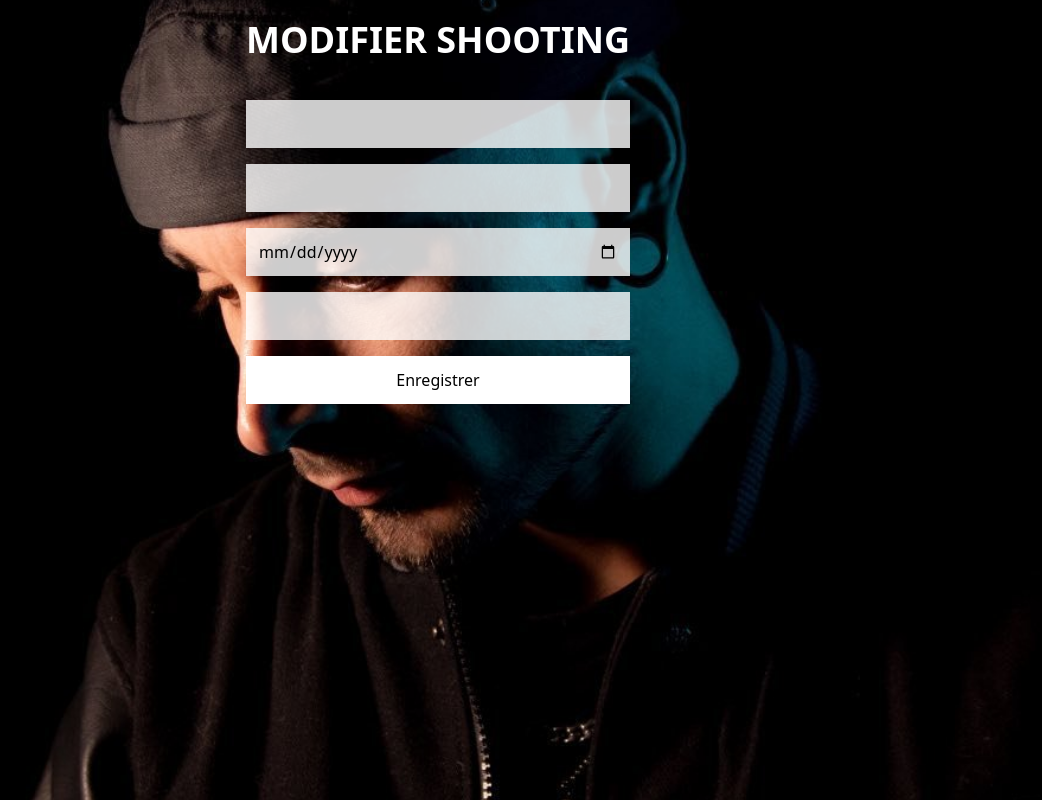
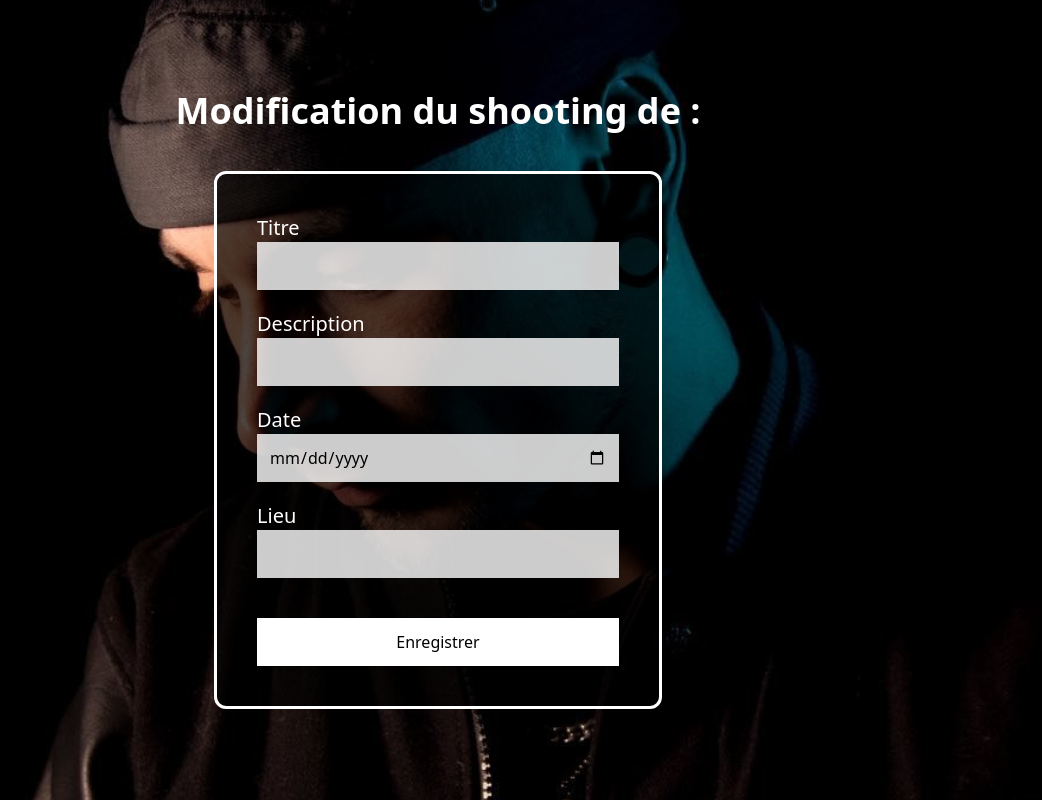
Before and after one commit to Devbrek/lensdesk-demo, a Next.js app: page /shootings/1/edit in a window 1280 px wide. Shown: the whole page, without its empty margins (202-1244 px from the left). Built offline with nearby package versions, Linux system fonts and the light colour scheme; no server answers; the database is empty.

Commit message:
modification de la page shooting/edit

```diff
--- a/app/shootings/[id]/edit/page.tsx
+++ b/app/shootings/[id]/edit/page.tsx
@@ -31,42 +31,45 @@ export default function EditShootingPage() {
   if (!shooting) return <p className="text-white">Chargement...</p>;
 
   return (
-    <div className="min-h-screen text-white flex flex-col items-center p-5">
-      <h1 className="text-4xl font-bold mb-10">MODIFIER SHOOTING</h1>
+    <div className="min-h-screen text-white flex flex-col items-center justify-center  p-5">
+      <h1 className="text-4xl font-bold mb-10 text-center">
+        Modification du shooting de : {shooting.title}
+      </h1>
 
-      <div className="flex flex-col gap-4 w-full max-w-md ">
+      <div className="flex flex-col  w-full max-w-md bg-black/70 p-10 rounded-xl border-3 border-white">
+        <h2 className="text-xl   ">Titre</h2>
         <input
           value={shooting.title}
           onChange={(e) => setShooting({ ...shooting, title: e.target.value })}
-          className="bg-white/80 p-3 text-black"
+          className="bg-white/80 p-3 text-black mb-5"
         />
-
+        <h2 className="text-xl   ">Description</h2>
         <input
           value={shooting.description || ""}
           onChange={(e) =>
             setShooting({ ...shooting, description: e.target.value })
           }
-          className="bg-white/80 p-3 text-black"
+          className="bg-white/80 p-3 text-black mb-5"
         />
-
+        <h2 className="text-xl   ">Date</h2>
         <input
           type="date"
           value={shooting.date?.split("T")[0] || ""}
           onChange={(e) => setShooting({ ...shooting, date: e.target.value })}
-          className="bg-white/80 p-3 text-black"
+          className="bg-white/80 p-3 text-black mb-5"
         />
-
+        <h2 className="text-xl   ">Lieu</h2>
         <input
           value={shooting.location || ""}
           onChange={(e) =>
             setShooting({ ...shooting, location: e.target.value })
           }
-          className="bg-white/80 p-3 text-black"
+          className="bg-white/80 p-3 text-black mb-10"
         />
 
         <button
           onClick={handleUpdate}
-          className="bg-white px-6 py-3 text-black"
+          className="bg-white px-6 py-3 text-black "
         >
           Enregistrer
         </button>
```
